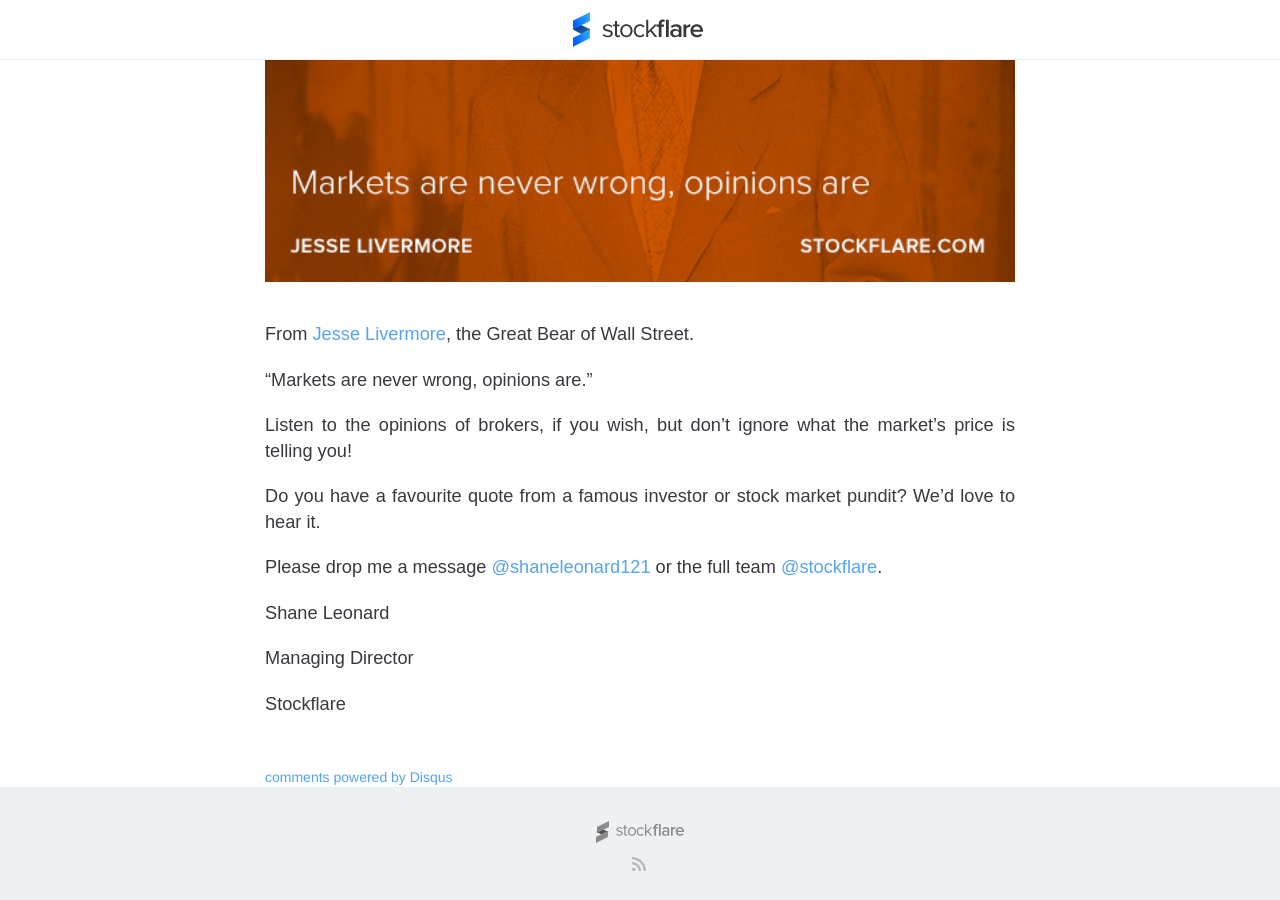
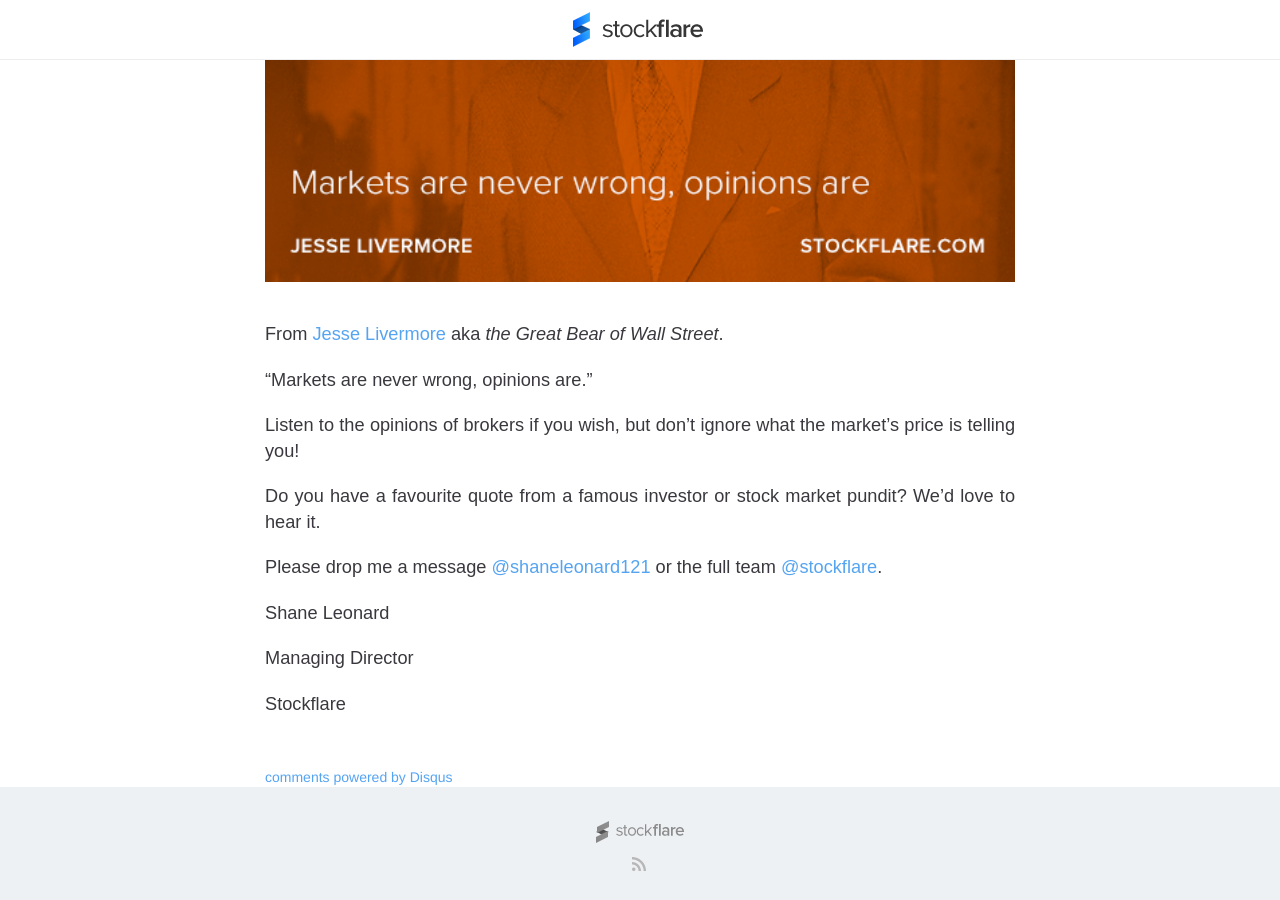
Before and after one commit to Stockflare/blog, a Jekyll site: the page built from _posts/2014-08-02-quotes-livermore-never-wrong.markdown, in a window 1280 px wide and 900 px high, scrolled down 541 px. Built offline with Jekyll 4.4.1, drawn with Linux system fonts in a browser that asks for light colours; nearby versions of some CDN libraries; comment, search, counter and statistics services are not loaded.

Commit message:
quote 7 adjusted
fixing errors

```diff
--- a/_posts/2014-08-02-quotes-livermore-never-wrong.markdown
+++ b/_posts/2014-08-02-quotes-livermore-never-wrong.markdown
@@ -1,17 +1,17 @@
 ---
 layout: post
 title:  "Quotes: Markets Are Never Wrong"
-date:   2014-08-02 21:53:36
+date:   2014-08-02 22:53:36
 categories: quote
 author: Shane Leonard
 image: /img/quote-livermore-never-wrong.jpg
 ---
 
-From [Jesse Livermore](http://en.wikipedia.org/wiki/Jesse_Lauriston_Livermore), the Great Bear of Wall Street.
+From [Jesse Livermore](http://en.wikipedia.org/wiki/Jesse_Lauriston_Livermore) aka _the Great Bear of Wall Street_.
 
 "Markets are never wrong, opinions are."
 
-Listen to the opinions of brokers, if you wish, but don't ignore what the market's price is telling you!
+Listen to the opinions of brokers if you wish, but don't ignore what the market's price is telling you!
 
 Do you have a favourite quote from a famous investor or stock market pundit? We'd love to hear it.
 
```
